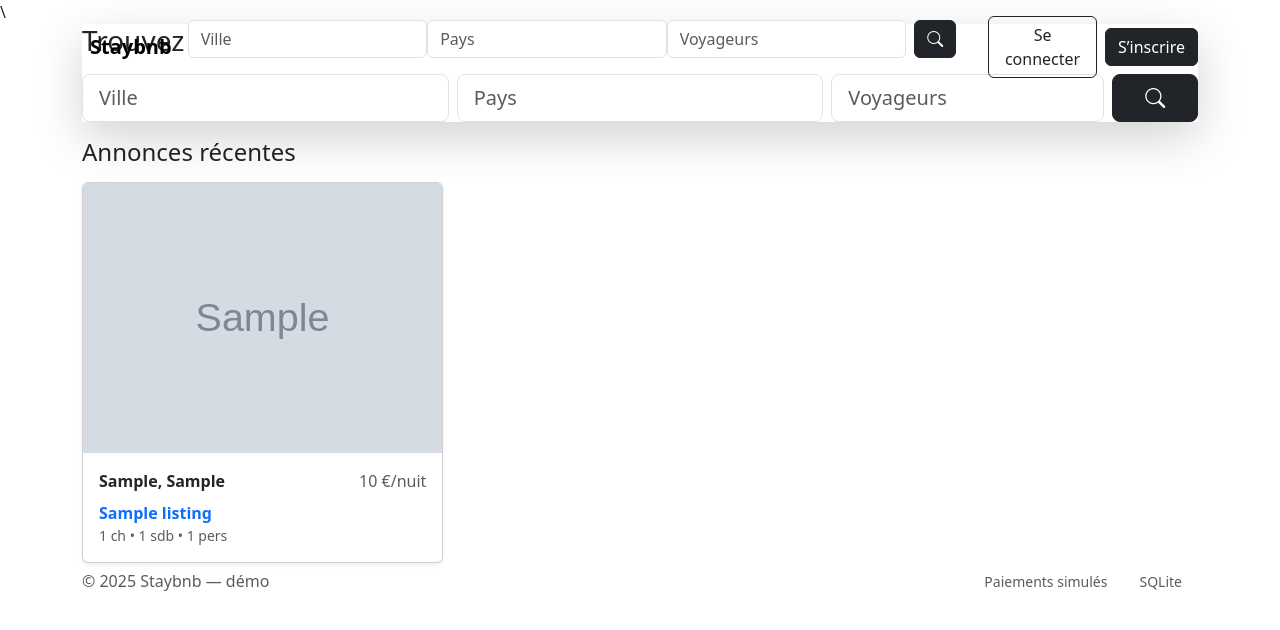
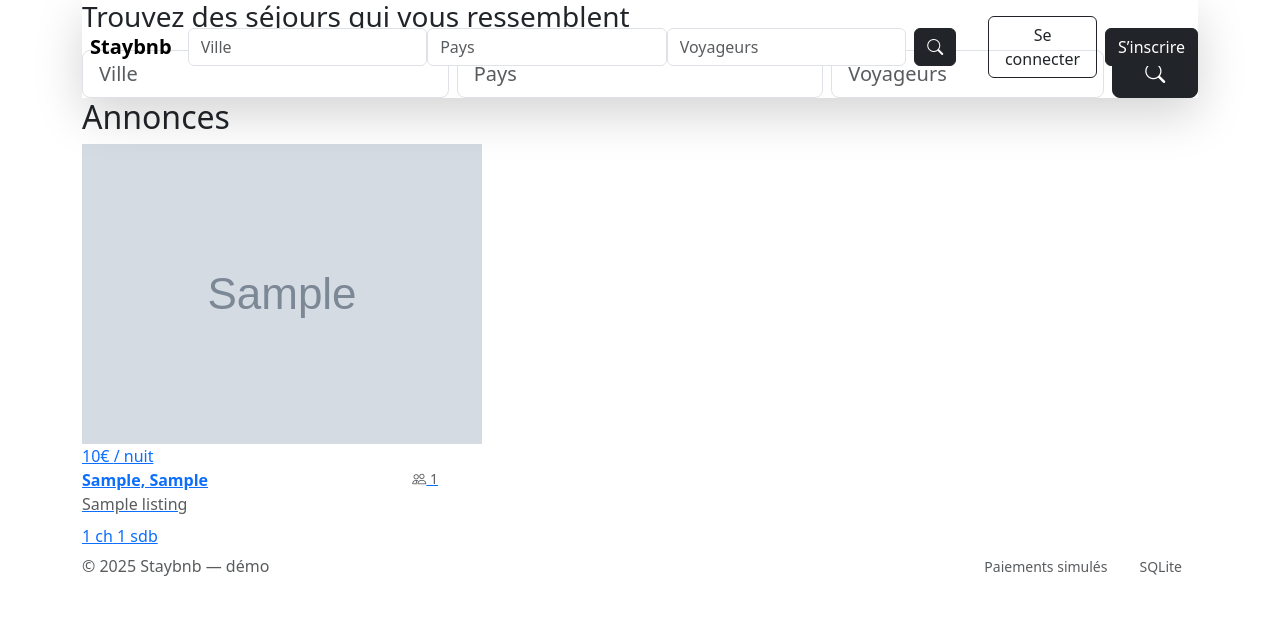
Before and after one commit to Nexoriuss/staybnb, a Flask app: page / in a window 1280 px wide. Shown: the top 630 px of the page. Run offline with Flask 3, Linux system fonts and the light colour scheme; tables that the repository leaves empty hold one stand-in row (values such as "Sample post"); grey boxes marked "Sample" are stand-in pictures.

Commit message:
Update index.html

```diff
--- a/staybnb/templates/index.html
+++ b/staybnb/templates/index.html
@@ -1,25 +1,31 @@
-\
 {% extends "base.html" %}
 {% block content %}
-<h1 class="h4 mb-3">Annonces récentes</h1>
-<div class="row g-3">
+<h2 class="section-title">Annonces</h2>
+
+<div class="row g-4">
   {% for l in listings %}
-  <div class="col-12 col-md-6 col-lg-4">
-    <div class="card h-100 shadow-sm">
+    <div class="col-12 col-sm-6 col-lg-4">
+      <a class="stay-card" href="{{ url_for('listing_detail', listing_id=l.id) }}">
+        <div class="stay-image">
           {% if l.photos and l.photos[0] %}
-        <img src="{{ url_for('uploads', filename=l.photos[0].filename) }}" class="card-img-top" alt="{{ l.title }}">
+            <img src="{{ url_for('uploads', filename=l.photos[0].filename) }}" alt="{{ l.title }}">
           {% else %}
-        <img src="https://picsum.photos/seed/{{ l.id }}/600/400" class="card-img-top" alt="placeholder">
+            <img src="https://picsum.photos/seed/{{ l.id }}/800/600" alt="placeholder">
           {% endif %}
-      <div class="card-body">
-        <div class="d-flex justify-content-between">
-          <span class="fw-semibold">{{ l.city }}, {{ l.country }}</span>
-          <span class="text-muted">{{ l.price_per_night|int }} €/nuit</span>
+          <span class="price-badge">{{ l.price_per_night|int }}€ <span class="muted">/ nuit</span></span>
         </div>
-        <a class="stretched-link mt-2 d-block fw-bold text-decoration-none" href="{{ url_for('listing_detail', listing_id=l.id) }}">{{ l.title }}</a>
-        <small class="text-muted">{{ l.bedrooms }} ch • {{ l.bathrooms }} sdb • {{ l.max_guests }} pers</small>
+        <div class="stay-body">
+          <div class="d-flex justify-content-between align-items-start">
+            <div class="text-truncate me-2 fw-semibold">{{ l.city }}, {{ l.country }}</div>
+            <div class="small text-muted"><i class="bi bi-people"></i> {{ l.max_guests }}</div>
+          </div>
+          <div class="text-truncate text-muted">{{ l.title }}</div>
+          <div class="chips mt-2">
+            <span class="chip">{{ l.bedrooms }} ch</span>
+            <span class="chip">{{ l.bathrooms }} sdb</span>
           </div>
         </div>
+      </a>
     </div>
   {% else %}
     <p>Aucune annonce pour le moment.</p>
```
Lines whose indentation alone changed are shown as unchanged.
